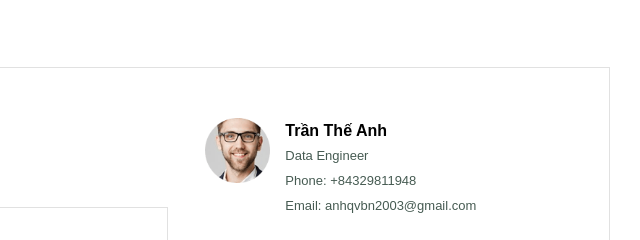
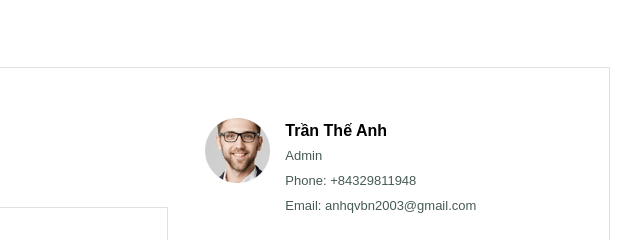
Before and after one commit to hihihaha0712/webbandienthoai, a plain HTML site: page contact.html in a window 1280 px wide. Shown: the part 847-1087 px from the top of the page, 640-1280 px from the left. Drawn offline with Linux system fonts and the light colour scheme.

Commit message:
Update contact.html

```diff
--- a/contact.html
+++ b/contact.html
@@ -78,7 +78,7 @@
             <div>
                 <img src="./img/people/2.png" alt="">
                 <p><span>Trần Thế Anh</span>
-                Data Engineer
+                Admin
                 <br>
                 Phone: +84329811948
                 <br>
```
